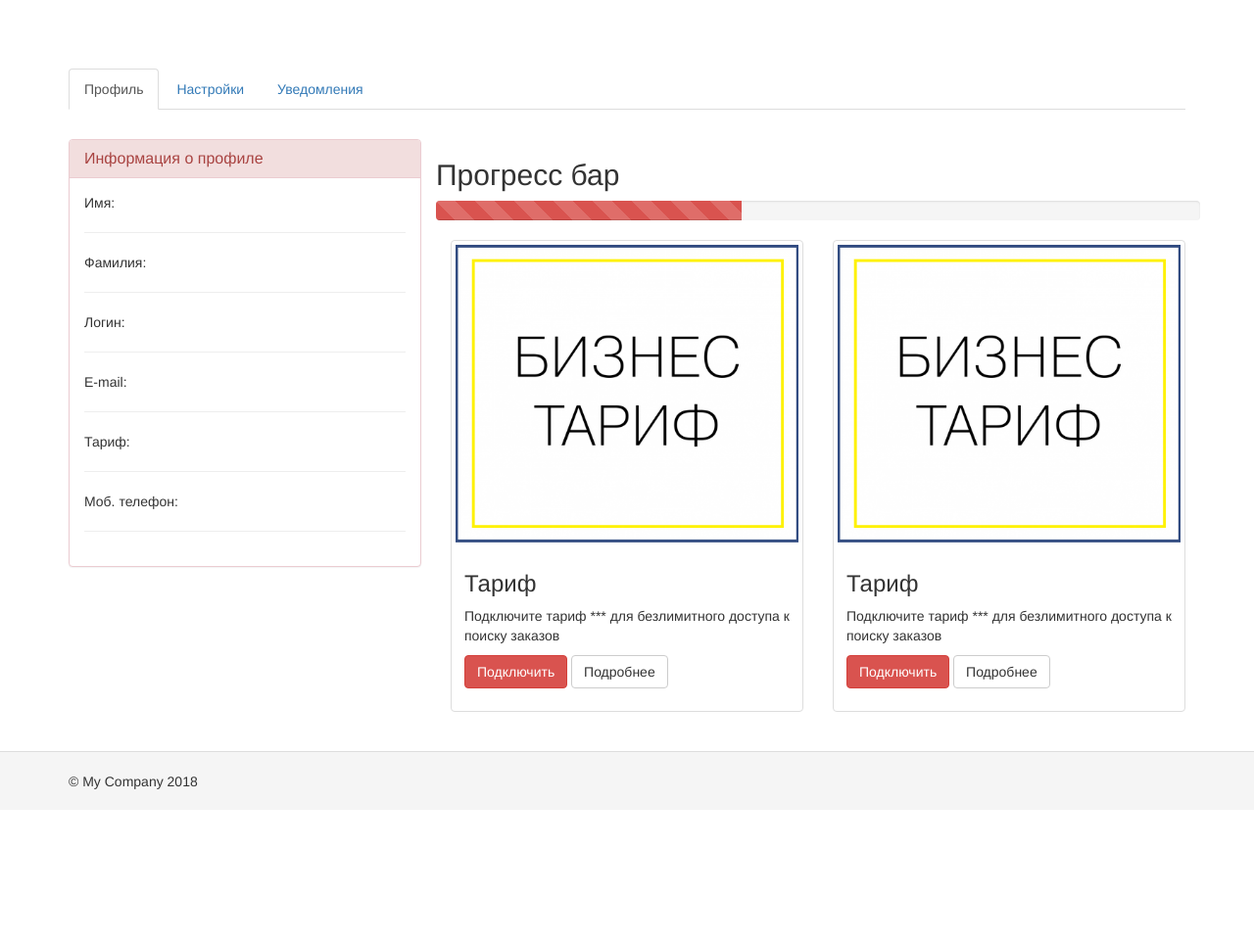
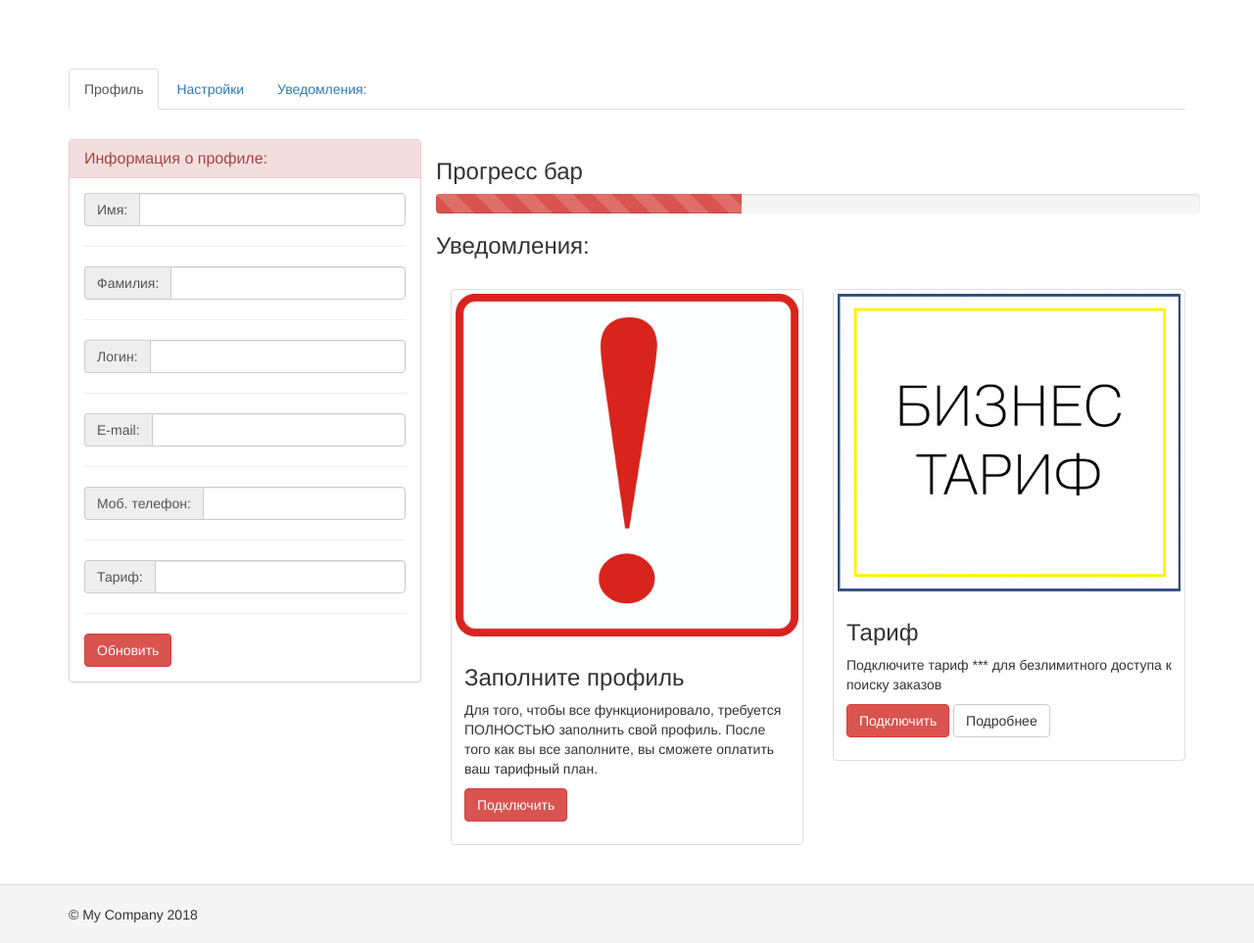
Before and after one commit to gusiushub/-search-freelance-projects, a Yii app: template views/user/index.php in a window 1280 px wide. Shown: the whole page at 98% size. Before the commit the page ends 806 px from the top, so only its background shows below. Run offline with PHP 8.4 and a stand-in for Yii, Linux system fonts and the light colour scheme; the template is opened without the code that fills it, so the values that code supplies are empty; some libraries are stand-ins or nearby versions.

Commit message:
Добавлена возможность редактировать ИНФО в ЛК

```diff
--- a/assets/AppAsset.php
+++ b/assets/AppAsset.php
@@ -23,9 +23,11 @@ class AppAsset extends AssetBundle
         'css/site.css',
     ];
     public $js = [
+       // '//ajax.googleapis.com/ajax/libs/jquery/3.1.0/jquery.min.js'
     ];
     public $depends = [
         'yii\web\YiiAsset',
         'yii\bootstrap\BootstrapAsset',
     ];
+    public $jsOptions = ['position' => \yii\web\View::POS_HEAD];
 }
--- a/config/web.php
+++ b/config/web.php
@@ -91,7 +91,7 @@ $config = [
             'enablePrettyUrl' => true,
             'showScriptName' => false,
             'rules' => [
-//                'login/vkontakte' => 'site/login',
+                    'login/vkontakte' => 'site/login',
             ],
         ],
 
--- a/controllers/UserController.php
+++ b/controllers/UserController.php
@@ -3,6 +3,7 @@
 
 namespace app\controllers;
 
+use app\models\SettingForm;
 use yii\web\Controller;
 
 class UserController extends Controller
@@ -17,7 +18,10 @@ class UserController extends Controller
     public function actionSetting()
     {
         if (!\Yii::$app->user->isGuest) {
-            return $this->render('setting');
+            $model = new SettingForm();
+            return $this->render('setting', [
+                'model' => $model,
+            ]);
         }
     }
 
--- a/views/user/index.php
+++ b/views/user/index.php
@@ -1,42 +1,112 @@
 <?php
+
+use yii\bootstrap\ActiveForm;
+use yii\bootstrap\Html;
 
 ?>
 <ul class="nav nav-tabs">
 <li class="active"><a href="#">Профиль</a></li>
 <li><a href="#">Настройки</a></li>
-<li><a href="#">Уведомления</a></li>
+<li><a href="#">Уведомления: </a></li>
 </ul>
 
 <div style="margin-top: 30px" class="row">
     <div class="col-sm-6 col-md-4">
         <div class="panel panel-danger">
+
             <div class="panel-heading">
-                <h2 class="panel-title">Информация о профиле</h2>
+                <h2 class="panel-title">Информация о профиле: </h2>
             </div>
             <div class="panel-body">
-                Имя: <br><hr>
-                Фамилия: <br><hr>
-                Логин: <br><hr>
-                E-mail: <br><hr>
-                Тариф: <br><hr>
-                Моб. телефон: <br><hr>
+<!--                <form id="form" method="post">-->
+                <?php $form = ActiveForm::begin() ?>
+                    <div class="input-group">
+                        <span class="input-group-addon">Имя: </span>
+                        <input name="f_name" type="text" class="form-control" value="<?= Yii::$app->user->identity->f_name ?>">
+                    </div>
+                    <hr>
+                    <div class="input-group">
+                        <span class="input-group-addon">Фамилия: </span>
+                        <input name="s_name" type="text" class="form-control" value="<?= Yii::$app->user->identity->s_name ?>">
+                    </div>
+                    <hr>
+                    <div class="input-group">
+                        <span class="input-group-addon">Логин: </span>
+                        <input name="login" type="text" class="form-control" value="<?= Yii::$app->user->identity->username ?>">
+                    </div>
+                    <hr>
+                    <div class="input-group">
+                        <span class="input-group-addon"> E-mail: </span>
+                        <input name="email" type="text" class="form-control" value="<?= Yii::$app->user->identity->email ?>">
+                    </div>
+                    <hr>
+                    <div class="input-group">
+                        <span class="input-group-addon">Моб. телефон: </span>
+                        <input name="phone" type="text" class="form-control" value="<?= Yii::$app->user->identity->phone ?>">
+                    </div>
+                    <hr>
+                    <div class="input-group">
+                        <span class="input-group-addon">Тариф: </span>
+                        <input type="text" class="form-control" value="<?= Yii::$app->user->identity->tariff ?>">
+                    </div>
+                    <hr>
+<!--                    <input name="_csrf" type="hidden" value="--><?//=Yii::$app->request->getCsrfToken()?><!--">-->
+                <?= Html::submitButton('Обновить', ['class'=>'btn btn-danger']) ?>
+<!--                    <input name="submit" type="button" id="submittt" class="btn btn-danger" value="Обновить">-->
+                <?php ActiveForm::end(); ?>
+<!--                </form>-->
+
+                <?php
+                $js = <<<JS
+            $('form').on('beforeSubmit', function(){
+               var f_name = $('input[name="f_name"]').val(),
+                   s_name = $('input[name="s_name"]').val(),
+                   login = $('input[name="login"]').val(),
+                   email = $('input[name="email"]').val(),
+                   phone = $('input[name="phone"]').val(),
+                   data = {
+                    f_name,
+                    s_name,
+                    login,
+                    email,
+                    phone
+                   };
+              // var jsdata = JSON.stringify(data);
+                $.ajax({
+                    url: '/ajax/setting',
+                    type: 'POST',
+                    data: data,
+                    success: function(res){
+                        console.log(res);
+                    },
+                    error: function(){
+                        alert('Error!');
+                    }
+                });
+                return false;
+            });
+JS;
+
+                $this->registerJs($js);
+                ?>
             </div>
+
         </div>
     </div>
-    <h2>Прогресс бар</h2>
+    <h3>Прогресс бар</h3>
     <div class="progress progress-striped">
         <div class="progress-bar progress-bar-danger" role="progressbar" aria-valuenow="80" aria-valuemin="0" aria-valuemax="100" style="width: 40%">
             <span class="sr-only">80% Complete (danger)</span>
         </div>
     </div>
-
+    <h3>Уведомления: </h3><br>
     <div class="col-sm-6 col-md-4">
         <div class="thumbnail">
-            <img src="../../web/img/tarif.png" alt="...">
+            <img  src="../../web/img/vnimanie.jpg" alt="...">
             <div class="caption">
-                <h3>Тариф</h3>
-                <p>Подключите тариф *** для безлимитного доступа к поиску заказов</p>
-                <p><a href="#" class="btn btn-danger" role="button">Подключить</a> <a href="#" class="btn btn-default" role="button">Подробнее</a></p>
+                <h3>Заполните профиль</h3>
+                <p>Для того, чтобы все функционировало, требуется ПОЛНОСТЬЮ заполнить свой профиль. После того как вы все заполните, вы сможете оплатить ваш тарифный план.</p>
+                <p><a href="#" class="btn btn-danger" role="button">Подключить</a></p>
             </div>
         </div>
     </div>
@@ -52,3 +122,23 @@
     </div>
 
 </div>
+<script>
+    // alert('sdads');
+    // $('#submittt').click(function() {
+    //
+    //     var name = $('input[name="f_name"]').val(),
+    //         _csrf = $('input[name="_csrf"]').val(),
+    //         data = {
+    //             name
+    //         };
+    //     var jsdata = JSON.stringify(data);
+    //     $.ajax({
+    //         type: "POST",
+    //         url: "/ajax/setting",
+    //         data: {
+    //             profile_seller7: jsdata,
+    //             _csrf: _csrf
+    //         }
+    //     });
+    // }
+</script>
```
Also changed, not shown: controllers/AjaxController.php (added, +39 -0 lines), models/LoginForm.php (+3 -65 lines), models/SettingForm.php (added, +22 -0 lines), views/layouts/main.php (line endings or trailing spaces), web/img/vnimanie.jpg (added), web/img/voskl_znak.jpg (added).
